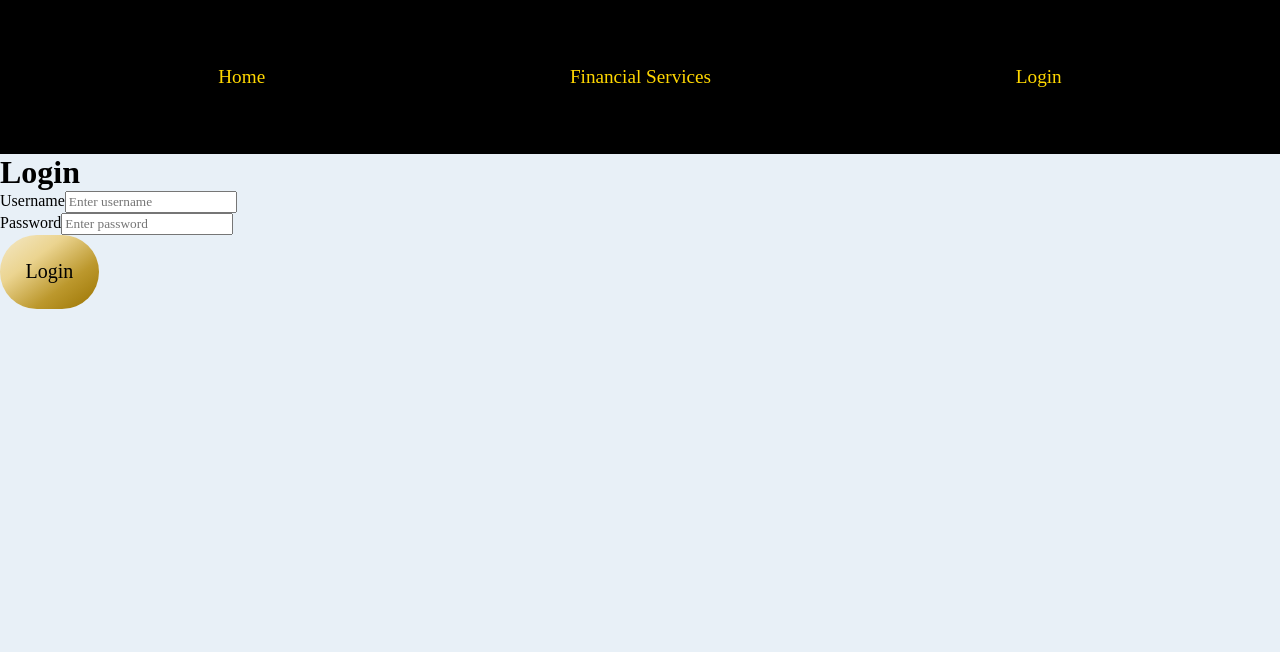
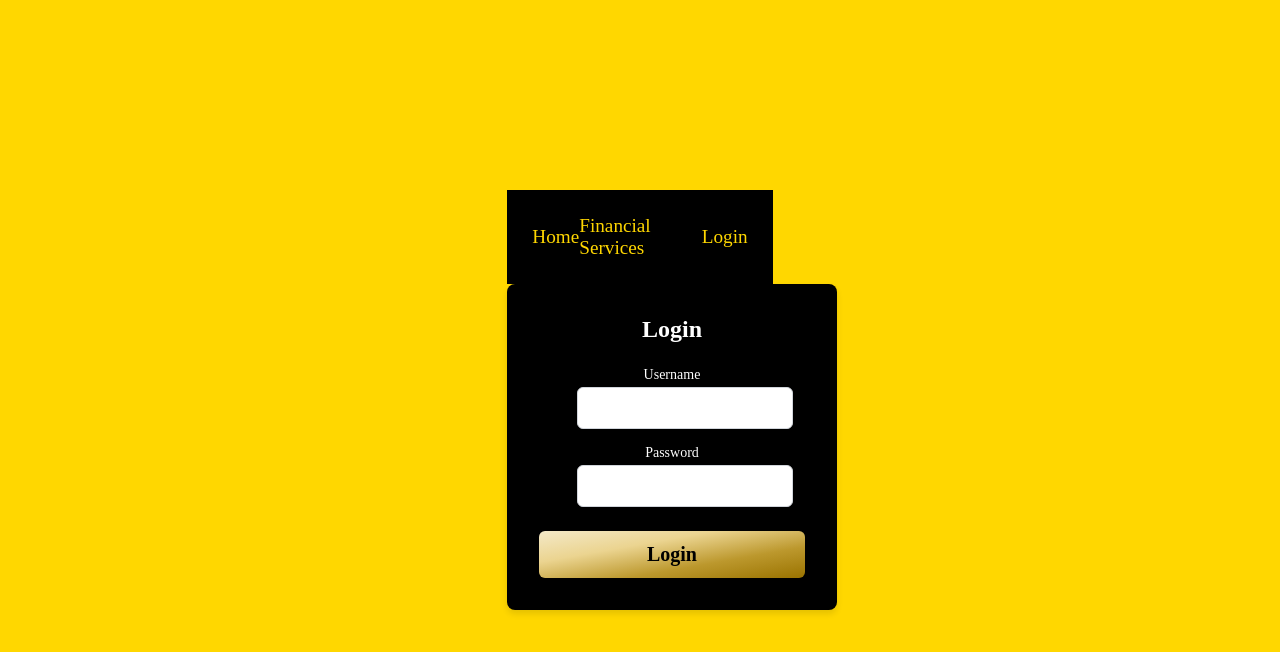
Before and after one commit to amomin2005/ripplehackutd, a React (Vite) app: page /login in a window 1280 px wide. Shown: the top 652 px of the page. Built offline with nearby package versions, Linux system fonts and the light colour scheme.

Commit message:
changes to background color

```diff
--- a/src/pages/login.css
+++ b/src/pages/login.css
@@ -1,14 +1,30 @@
+body {
+    background-color: #FFD700;
+    margin: 0;
+    padding: 0;
+    min-height: 100vh;
+    display: flex;
+    align-items: center;
+    justify-content: center;
+  }
+
+
 .login-container {
     width: 100%;
     max-width: 28rem;
     margin: 0 auto;
-    padding: 1.5rem;
+    padding: 2rem;
+    background-color: #000000;
+    border-radius: 0.5rem;
+    box-shadow: 0 4px 6px rgba(0, 0, 0, 0.1);
   }
 
   .login-title {
     font-size: 1.5rem;
     font-weight: bold;
     margin-bottom: 1.5rem;
+    color: #ffffff;
+    text-align: center;
   }
 
   .error-message {
@@ -34,35 +50,39 @@
   .form-label {
     font-size: 0.875rem;
     font-weight: 500;
-    color: #374151;
+    color: #ffffff;
     margin-bottom: 0.25rem;
   }
 
   .form-input {
     width: 100%;
-    padding: 0.5rem;
+    padding: 0.75rem;
     border: 1px solid #d1d5db;
     border-radius: 0.375rem;
+    background-color: #ffffff;
   }
+
 
   .form-input:focus {
     outline: none;
-    border-color: #3b82f6;
-    box-shadow: 0 0 0 2px rgba(59, 130, 246, 0.5);
+    border-color: #FFD700;
+    box-shadow: 0 0 0 2px rgba(255, 215, 0, 0.3);
   }
 
   .submit-button {
     width: 100%;
-    padding: 0.5rem 1rem;
-    background-color: #3b82f6;
-    color: white;
+    padding: 0.75rem 1rem;
+    background-color: #FFD700;
+    color: #000000;
     border: none;
     border-radius: 0.375rem;
     cursor: pointer;
+    font-weight: bold;
+    margin-top: 0.5rem;
   }
 
   .submit-button:hover {
-    background-color: #2563eb;
+    background-color: #FFC600;
   }
 
   .submit-button:disabled {
--- a/src/pages/login.jsx
+++ b/src/pages/login.jsx
@@ -1,4 +1,5 @@
 import React, { useState } from 'react';
+import './Login.css'; // You'd need to create this CSS file
 
 const Login = () => {
   const [username, setUsername] = useState('');
@@ -27,53 +28,49 @@ const Login = () => {
   };
 
   return (
-    <div className="min-h-screen bg-amber-500 flex items-center justify-center p-6">
-      <div className="w-full max-w-md bg-black p-8 rounded-lg shadow-lg">
-        <h1 className="text-2xl font-bold mb-6 text-white text-center">Login</h1>
+    <div className="login-container">
+      <h1 className="login-title">Login</h1>
 
       {error && (
-          <div className="bg-red-900 border border-red-400 text-red-200 px-4 py-3 rounded mb-4">
+        <div className="error-message">
           {error}
         </div>
       )}
 
-        <form onSubmit={handleLogin} className="space-y-6">
-          <div>
-            <label className="block text-sm font-medium text-white mb-2">
+      <form onSubmit={handleLogin} className="login-form">
+        <div className="form-group">
+          <label className="form-label">
             Username
           </label>
           <input
             type="text"
             value={username}
             onChange={(e) => setUsername(e.target.value)}
-              className="w-full p-3 bg-gray-900 text-white border border-gray-700 rounded-md focus:ring-2 focus:ring-amber-500 focus:outline-none"
-              placeholder="Enter username"
+            className="form-input"
           />
         </div>
 
-          <div>
-            <label className="block text-sm font-medium text-white mb-2">
+        <div className="form-group">
+          <label className="form-label">
             Password
           </label>
           <input
             type="password"
             value={password}
             onChange={(e) => setPassword(e.target.value)}
-              className="w-full p-3 bg-gray-900 text-white border border-gray-700 rounded-md focus:ring-2 focus:ring-amber-500 focus:outline-none"
-              placeholder="Enter password"
+            className="form-input"
           />
         </div>
 
         <button
           type="submit"
           disabled={loading}
-            className="w-full py-3 px-4 bg-amber-500 text-black rounded-md hover:bg-amber-600 disabled:opacity-50 disabled:cursor-not-allowed font-medium"
+          className={`submit-button ${loading ? 'loading' : ''}`}
         >
           {loading ? 'Logging in...' : 'Login'}
         </button>
       </form>
     </div>
-    </div>
   );
 };
 
```
Lines whose indentation alone changed are shown as unchanged.
